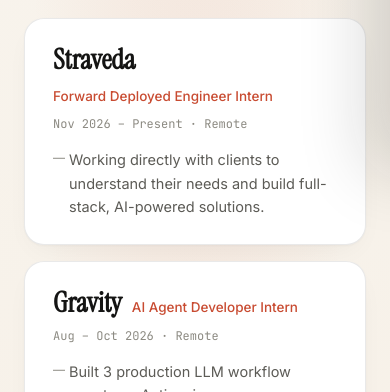
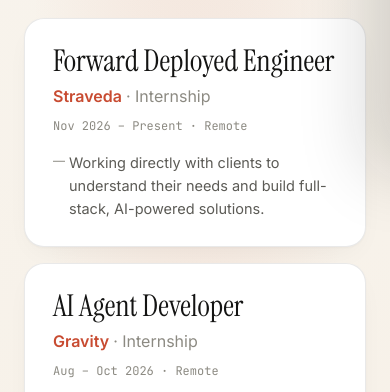
Before and after one commit to Hollow3k/portfolio2027, a plain HTML site: page index.html in a window 390 px wide. Shown: the part 673-1065 px from the top of the page. Drawn offline with nearby package versions, Linux system fonts and the light colour scheme; a script that the page names is missing.

Commit message:
Refactor experience section with updated titles and styles
Updated job titles and organization names in the experience section. Adjusted CSS styles for better layout and responsiveness.

```diff
--- a/index.html
+++ b/index.html
@@ -1386,22 +1386,35 @@
 
     .exp-title-group {
       display: flex;
-      flex-wrap: wrap;
-      align-items: baseline;
-      gap: 10px;
-    }
-
-    .exp-company {
+      flex-direction: column;
+      gap: 6px;
+    }
+
+    .exp-title {
+      margin: 0;
       font-family: 'Instrument Serif', Georgia, serif;
-      font-size: 28px;
+      font-weight: 400;
+      font-size: 34px;
       line-height: 1.08;
       color: var(--ink);
     }
 
-    .exp-role {
-      font-size: 13.5px;
-      font-weight: 500;
+    .exp-org {
+      margin: 0;
+      font-size: 16px;
+      font-weight: 600;
       color: var(--accent);
+    }
+
+    .exp-kind {
+      font-weight: 400;
+      color: var(--subtle);
+    }
+
+    @media (max-width: 600px) {
+      .exp-title {
+        font-size: 30px;
+      }
     }
 
     .exp-date {
@@ -2023,8 +2036,8 @@
         <article class="exp-card">
           <div class="exp-top">
             <div class="exp-title-group">
-              <h3 class="exp-company">Straveda</h3>
-              <span class="exp-role">Forward Deployed Engineer Intern</span>
+              <h3 class="exp-title">Forward Deployed Engineer</h3>
+              <p class="exp-org">Straveda <span class="exp-kind">&middot; Internship</span></p>
             </div>
             <span class="exp-date">Nov 2026 – Present &middot; Remote</span>
           </div>
@@ -2039,8 +2052,8 @@
         <article class="exp-card">
           <div class="exp-top">
             <div class="exp-title-group">
-              <h3 class="exp-company">Gravity</h3>
-              <span class="exp-role">AI Agent Developer Intern</span>
+              <h3 class="exp-title">AI Agent Developer</h3>
+              <p class="exp-org">Gravity <span class="exp-kind">&middot; Internship</span></p>
             </div>
             <span class="exp-date">Aug – Oct 2026 &middot; Remote</span>
           </div>
@@ -2061,8 +2074,8 @@
         <article class="exp-card">
           <div class="exp-top">
             <div class="exp-title-group">
-              <h3 class="exp-company">Hash Define</h3>
-              <span class="exp-role">Technical Team Member</span>
+              <h3 class="exp-title">Member, Senior Council</h3>
+              <p class="exp-org">Hash Define</p>
             </div>
             <span class="exp-date">2024 – Present &middot; New Delhi</span>
           </div>
```
